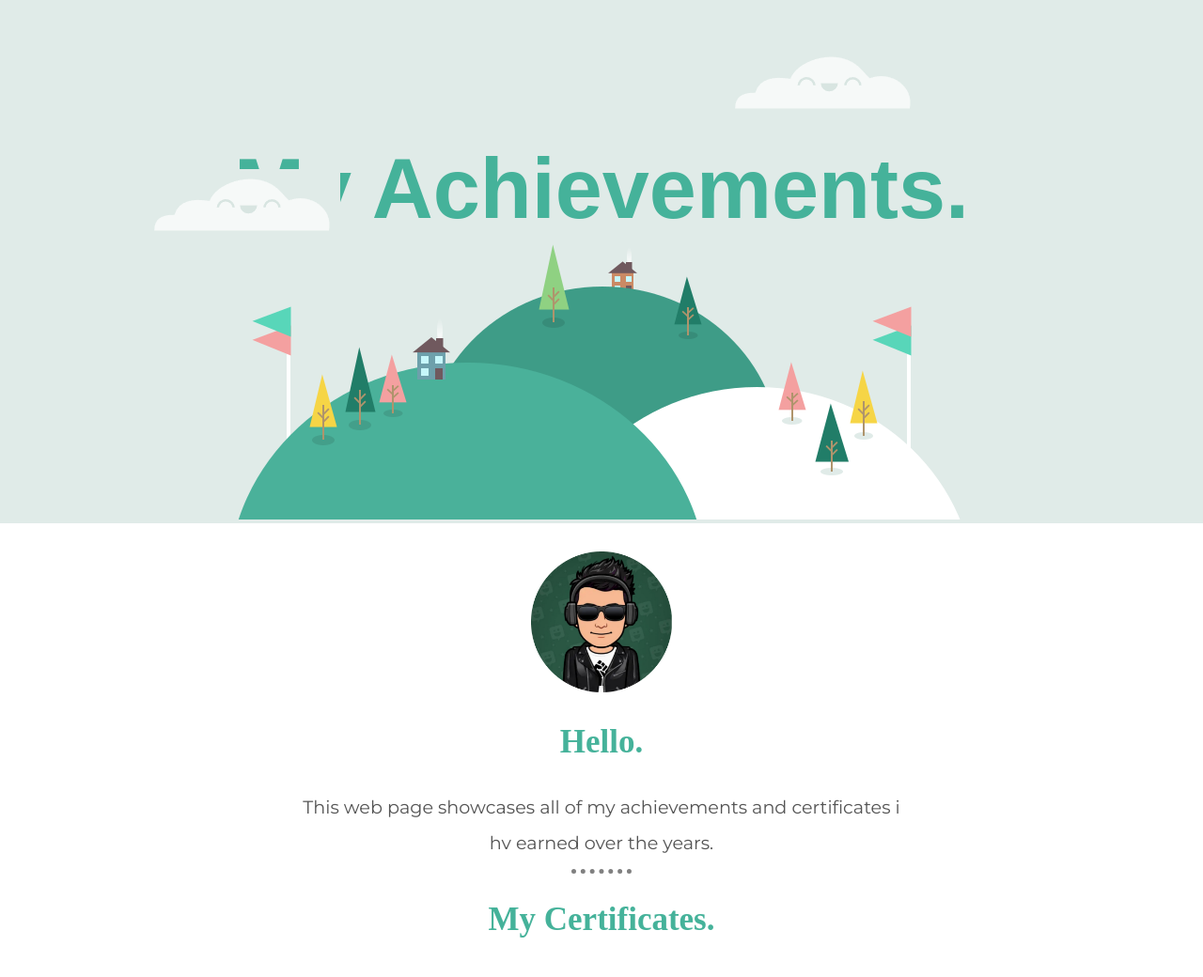
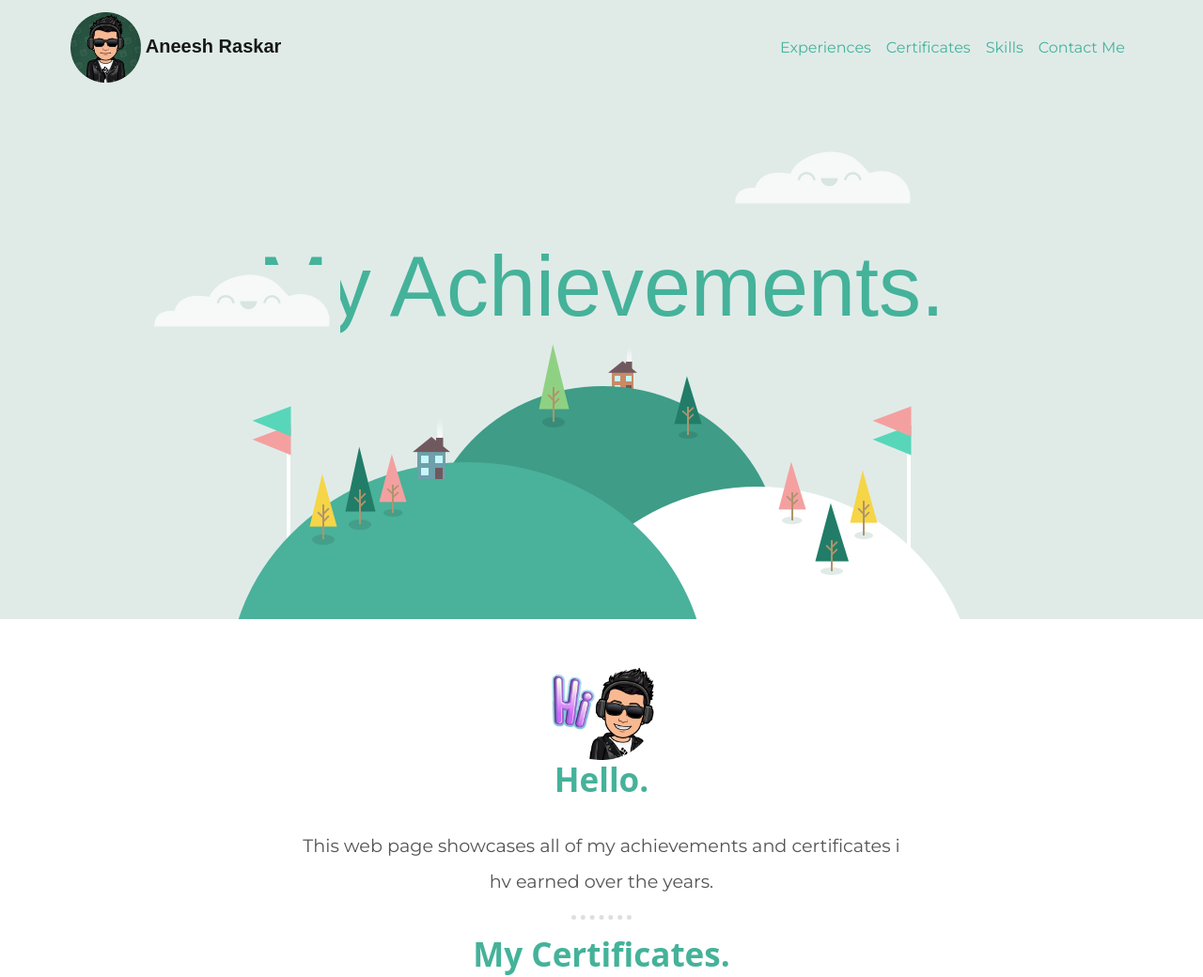
Before and after one commit to Zephyrus02/My-Site, a plain HTML site: page achievements.html in a window 1280 px wide. Shown: the top 1040 px of the page at 94% size. Drawn offline with nearby package versions, Linux system fonts and the light colour scheme.

Commit message:
Modified the img and made other visual changes

```diff
--- a/achievements.html
+++ b/achievements.html
@@ -5,6 +5,8 @@
     <meta http-equiv="X-UA-Compatible" content="IE=edge">
     <meta name="viewport" content="width=device-width, initial-scale=1.0">
     <title>Achievements</title>
+    <link href="https://cdn.jsdelivr.net/npm/bootstrap@5.2.2/dist/css/bootstrap.min.css" rel="stylesheet" integrity="sha384-Zenh87qX5JnK2Jl0vWa8Ck2rdkQ2Bzep5IDxbcnCeuOxjzrPF/et3URy9Bv1WTRi" crossorigin="anonymous">
+    <script src="https://cdn.jsdelivr.net/npm/bootstrap@5.2.2/dist/js/bootstrap.bundle.min.js" integrity="sha384-OERcA2EqjJCMA+/3y+gxIOqMEjwtxJY7qPCqsdltbNJuaOe923+mo//f6V8Qbsw3" crossorigin="anonymous"></script>
     <link rel="stylesheet" href="css/styles.css">
     <link rel="icon" href="favicon.ico?v=2">
     <link rel="preconnect" href="https://fonts.googleapis.com">
@@ -12,7 +14,33 @@
 <link href="https://fonts.googleapis.com/css2?family=Montserrat&family=Sacramento&display=swap" rel="stylesheet">
 </head>
 <body>
-    <body>
+
+    <nav class="navbar navbar-expand-lg navbar-light" style="background-color: #e0ebe8;">
+        <a href="zephyrus02.github.io/My-Site/" class="navbar-brand mb-0 h1" style="font-family:Papyrus, fantasy; font-weight: bold;">
+          <img src="images/Bitmoji.png" alt="bitmoji" height="75px" style="padding-left: 75px;">
+          Aneesh Raskar
+        </a>
+        <button class="navbar-toggler" type="button" data-bs-toggle="collapse" data-bs-target="#navbarTogglerDemo01" aria-controls="navbarTogglerDemo01" aria-expanded="false" aria-label="Toggle navigation">
+            <span class="navbar-toggler-icon"></span>
+        </button>
+        <div class="collapse navbar-collapse" id="navbarTogglerDemo01">
+            <ul class="navbar-nav ms-auto" style="padding-right: 75px;">
+                <li class="nav-item">
+                    <a href="" class="nav-link" style="color: #45b29a;">Experiences</a>
+                </li>
+                <li class="nav-item">
+                   <a href="" class="nav-link" style="color: #45b29a;">Certificates</a>
+                </li>
+                <li class="nav-item">
+                  <a href="" class="nav-link" style="color: #45b29a;">Skills</a>
+                </li>
+                <li class="nav-item">
+                  <a href="" class="nav-link" style="color: #45b29a;">Contact Me</a>
+                </li>
+            </ul>
+        </div>
+      </nav>
+
     <div class="top">
         <img class="topcloud" src="images/cloud.png" alt="cloud">
         <h1>My Achievements.</h1>
@@ -21,7 +49,7 @@
       </div>
       <div class="mid">
           <div>
-              <img class="profile" src="images/Bitmoji.png" alt="profile img" height="150px">
+            <img class="profile" src="images/Hi.png" alt="profile img" height="150px">
             <h2 class="subhead">Hello.</h2>
             <p class="data">This web page showcases all of my achievements and certificates i hv earned over the years.</p>
           </div>
--- a/css/styles.css
+++ b/css/styles.css
@@ -80,6 +80,7 @@ p{
   font-size: 120%;
 }
 hr{
+  margin-left: 47.5%;
   border-style: none;
   border-top-style: dotted;
   border-color: grey;
```
Also changed, not shown: index.html (+1 -1 lines), skills.html (+30 -1 lines), images/Hi.png (added). Lines whose indentation alone changed are shown as unchanged.
